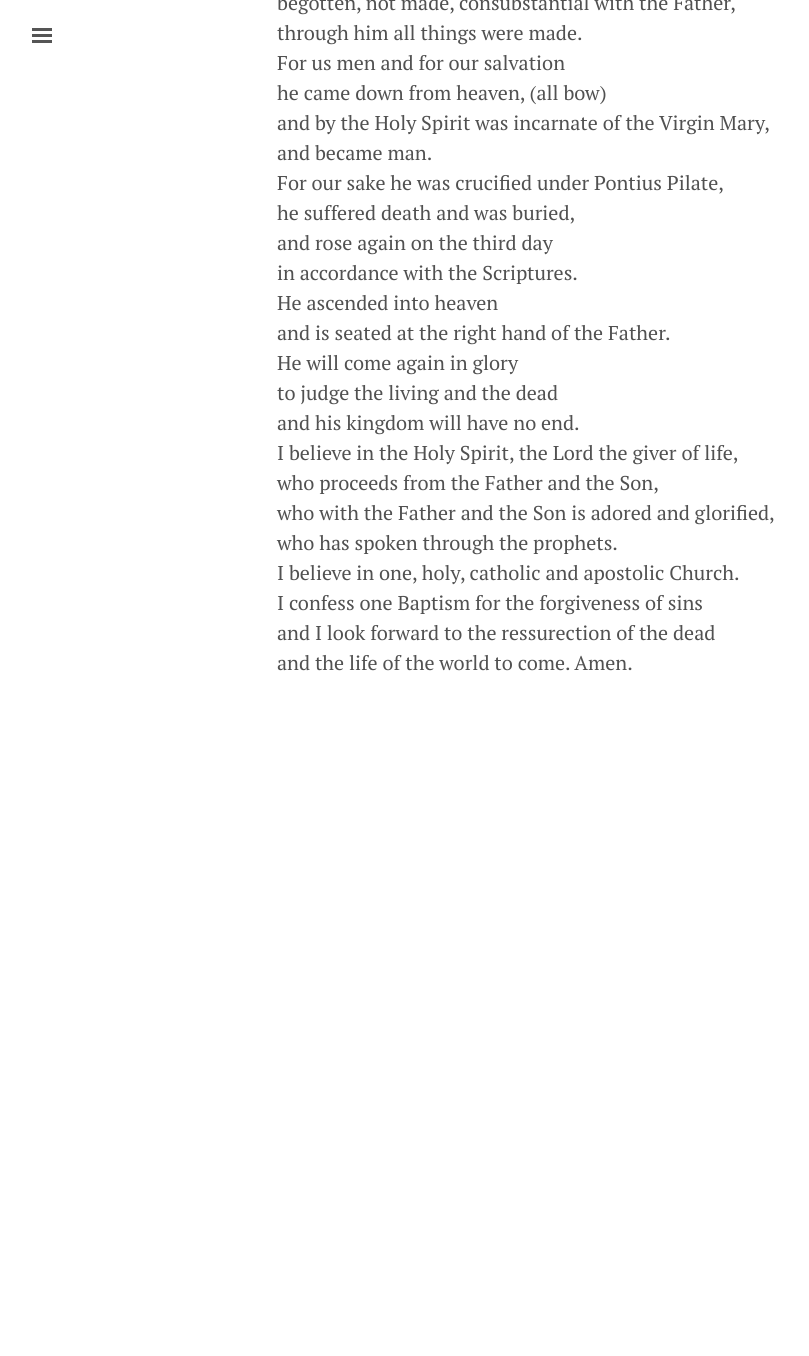
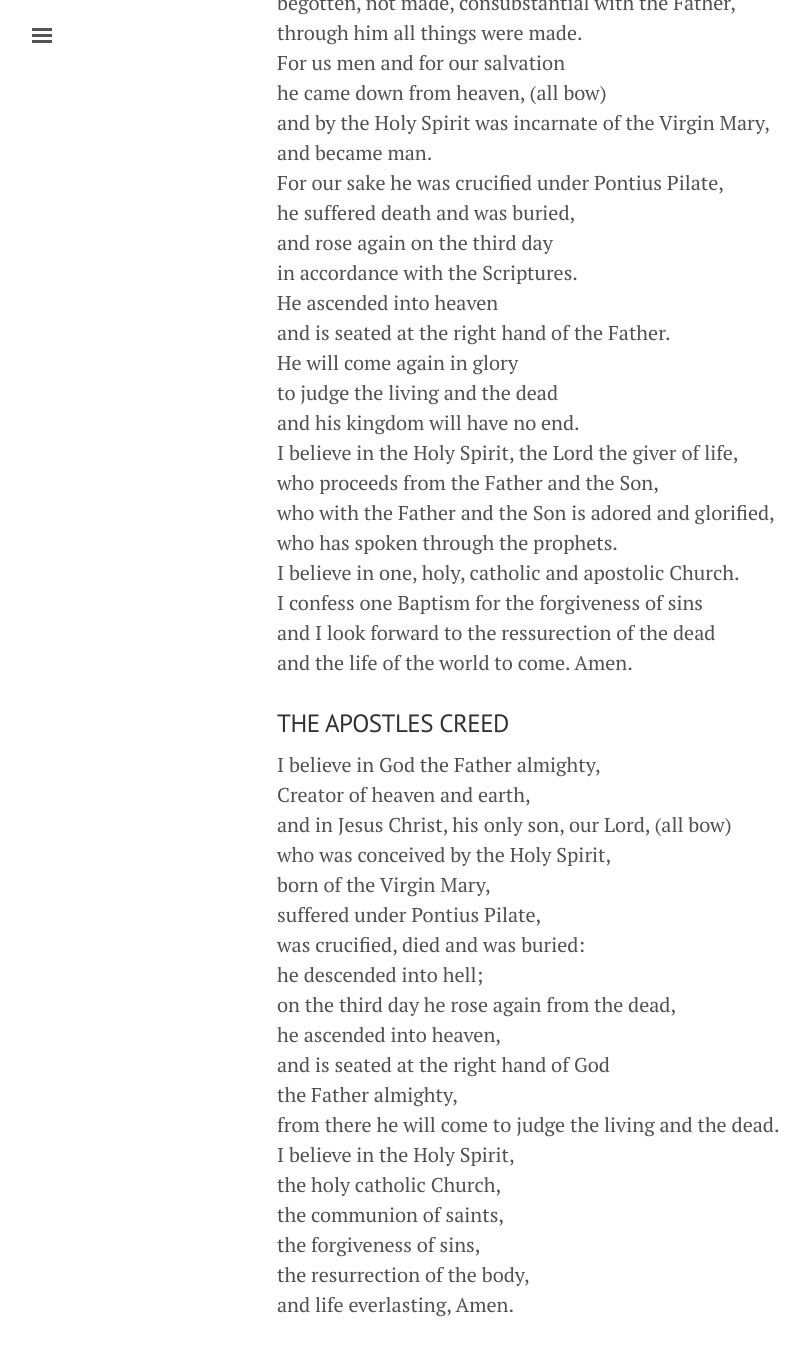
Before and after one commit to hymnsrepo/hymnsrepo-site, a Jekyll site: the page built from order-of-mass.md, in a window 1280 px wide and 1400 px high, scrolled down 5029 px. Shown: the top 1356 px of the window, without its empty margins (3-812 px from the left). Built offline with Jekyll 4.4.1, drawn with Linux system fonts in a browser that asks for light colours; before the commit the page ends 5787 px from its top, so only the background shows below that.

Commit message:
Add the apostles creed

```diff
--- a/order-of-mass.md
+++ b/order-of-mass.md
@@ -183,3 +183,25 @@ I believe in one, holy, catholic and apostolic Church.
 I confess one Baptism for the forgiveness of sins
 and I look forward to the ressurection of the dead
 and the life of the world to come. Amen.
+
+### THE APOSTLES CREED
+
+I believe in God the Father almighty,
+Creator of heaven and earth,
+and in Jesus Christ, his only son, our Lord, (all bow)
+who was conceived by the Holy Spirit,
+born of the Virgin Mary,
+suffered under Pontius Pilate,
+was crucified, died and was buried:
+he descended into hell;
+on the third day he rose again from the dead,
+he ascended into heaven,
+and is seated at the right hand of God
+the Father almighty,
+from there he will come to judge the living and the dead.
+I believe in the Holy Spirit,
+the holy catholic Church,
+the communion of saints,
+the forgiveness of sins,
+the resurrection of the body,
+and life everlasting, Amen.
```
